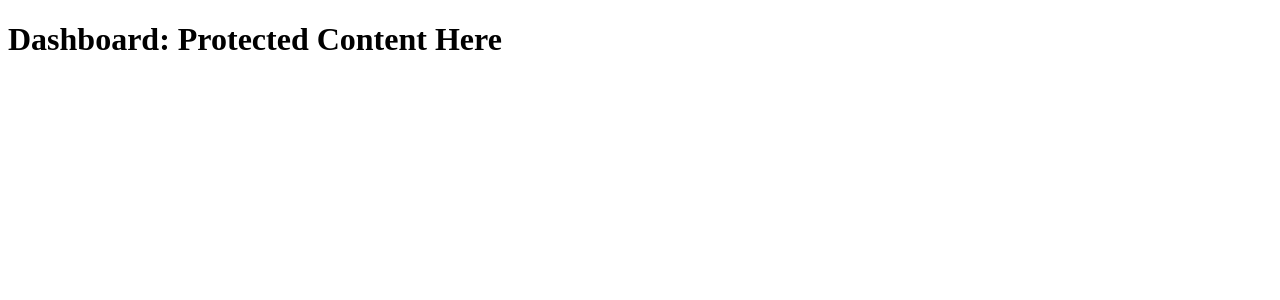
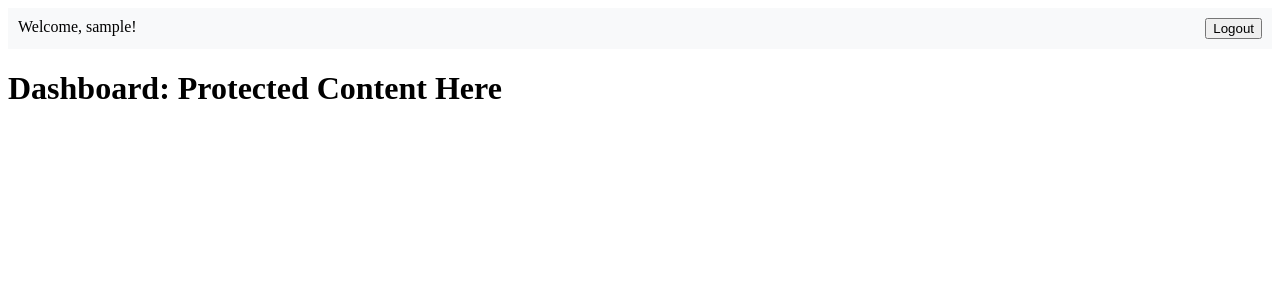
Before and after one commit to VibavariG/ToDoApp, a React (Vite) app in the folder frontend/: page /dashboard in a window 1280 px wide. Shown: the top 300 px of the page. Built offline with nearby package versions, Linux system fonts and the light colour scheme; sample sign-in values are in the browser's storage.

Commit message:
Add navbar with logout functioality

```diff
--- a/frontend/src/App.jsx
+++ b/frontend/src/App.jsx
@@ -3,12 +3,14 @@ import { BrowserRouter as Router, Routes, Route } from "react-router-dom";
 import Login from "./components/Login";
 import Register from "./components/Register";
 import Dashboard from "./components/Dashboard";
+import Navbar from "./components/Navbar";
 import { AuthProvider } from "./components/AuthContext";
 
 const App = () => {
   return (
     <AuthProvider>
       <Router>
+        <Navbar />
         <Routes>
           <Route path="/" element={<h1>Welcome to the App</h1>} />
           <Route path="/login" element={<Login />} />
--- a/frontend/src/components/Login.jsx
+++ b/frontend/src/components/Login.jsx
@@ -18,11 +18,13 @@ const Login = () => {
       });
       setToken(response.data.token);
       localStorage.setItem("token", response.data.token);
+      localStorage.setItem("username", username); // Save username to display in the navbar
       navigate("/dashboard");
     } catch (error) {
       console.error("Authentication failed:", error);
       setToken(null);
       localStorage.removeItem("token");
+      localStorage.removeItem("username");
       if (error.response && error.response.data) {
         setErrorMessage(error.response.data); // Set the error message if present in the error response
       } else {
--- /dev/null
+++ b/frontend/src/components/Navbar.jsx
@@ -0,0 +1,30 @@
+import React, { useContext } from "react";
+import { AuthContext } from "./AuthContext";
+import { useNavigate } from "react-router-dom";
+
+const Navbar = () => {
+  const { token, setToken } = useContext(AuthContext);
+  const navigate = useNavigate();
+
+  const handleLogout = () => {
+    setToken(null);
+    localStorage.removeItem("token");
+    localStorage.removeItem("username");
+    navigate("/login");
+  };
+
+  if (!token) {
+    return null; // Don't display the navbar if the user is not logged in
+  }
+
+  return (
+    <nav style={{ display: "flex", justifyContent: "space-between", padding: "10px", backgroundColor: "#f8f9fa" }}>
+      <div>Welcome, {localStorage.getItem("username") || "User"}!</div>
+      <button onClick={handleLogout} style={{ cursor: "pointer" }}>
+        Logout
+      </button>
+    </nav>
+  );
+};
+
+export default Navbar;
```
